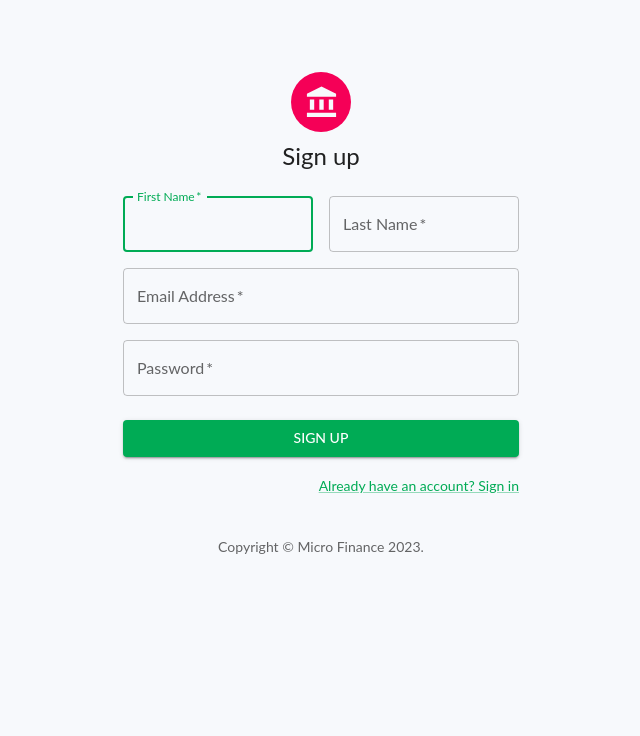
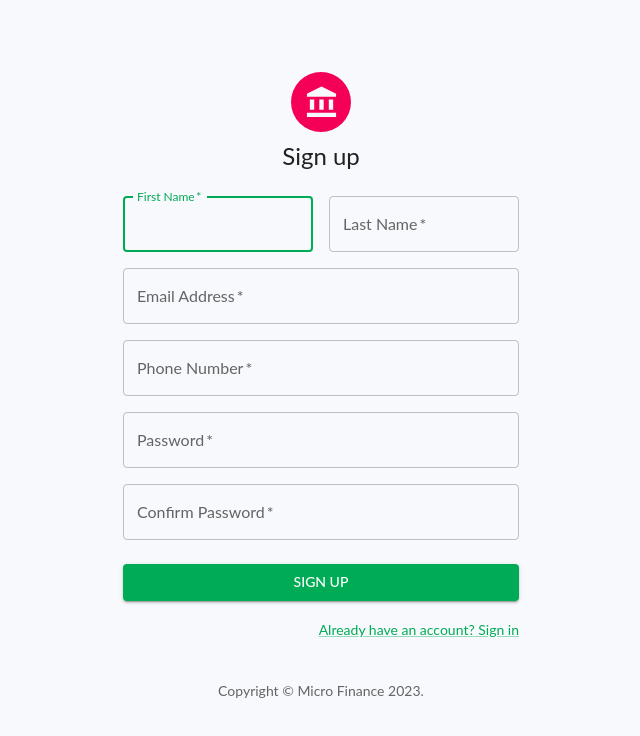
Before and after one commit to zewdu444/micro_finance, a Next.js app in the folder client/: page /auth/register in a window 1280 px wide. Shown: the top 736 px of the page, without its empty margins (319-959 px from the left). Built offline with nearby package versions, Linux system fonts and the light colour scheme; what cookies-next would draw is missing.

Commit message:
Add additional field for registration

```diff
--- a/client/src/app/auth/register/page.js
+++ b/client/src/app/auth/register/page.js
@@ -75,6 +75,16 @@
                 />
               </Grid>
               <Grid item xs={12}>
+              <TextField
+                required
+                fullWidth
+                id="phone_number"
+                label="Phone Number"
+                name="phone_number"
+                autoComplete="phone_number"
+              />
+            </Grid>
+              <Grid item xs={12}>
                 <TextField
                   required
                   fullWidth
@@ -85,6 +95,17 @@
                   autoComplete="new-password"
                 />
               </Grid>
+              <Grid item xs={12}>
+              <TextField
+                required
+                fullWidth
+                name="confirm_password"
+                label="Confirm Password"
+                type="password"
+                id="confirm_password"
+                autoComplete="confirm-new-password"
+              />
+            </Grid>
             </Grid>
             <Button
               type="submit"
```
Also changed, not shown: client/src/app/auth/resetemail/page.js (renamed from client/src/app/auth/resetbyemail/page.js).
